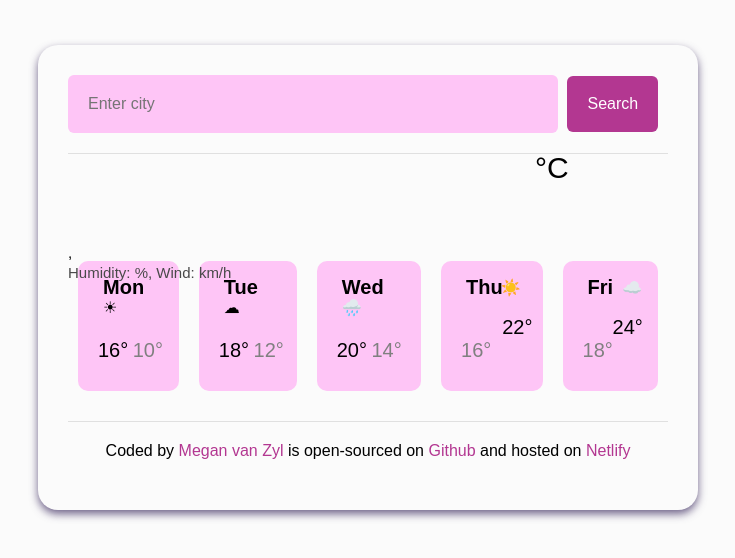
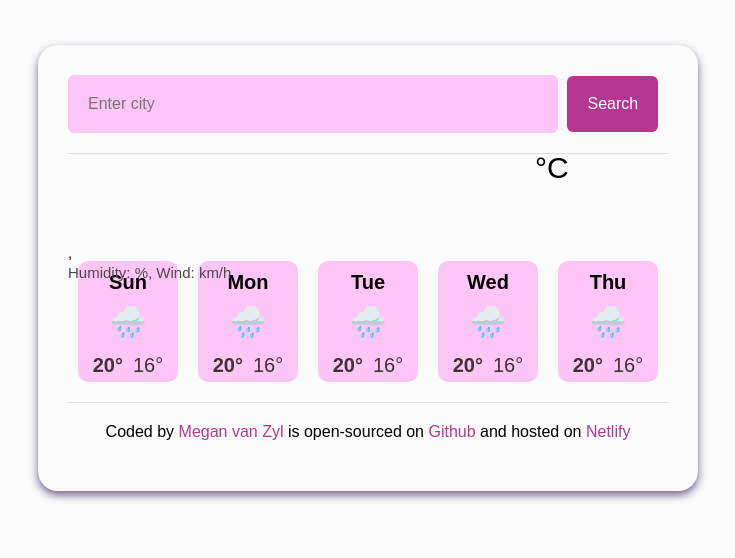
Before and after one commit to EmFirefly/weather-forecast, a plain HTML site: page index.html in a window 1280 px wide. Shown: the whole page, without its empty margins (272-1007 px from the left). Drawn offline with nearby package versions, Linux system fonts and the light colour scheme; no server answers.

Commit message:
inject forecast html into js

```diff
--- a/index.html
+++ b/index.html
@@ -31,37 +31,7 @@
           <span class="celsius">°C</span>
 
       </div>
-      <div class="forecast-5-day">
-        <div class="forecast-day">
-          <span class="day">Mon</span>
-          <span class="temp-high">16°</span>
-          <span class="temp-low">10°</span>
-          <span class="condition">☀</span>
-          </div>
-        <div class="forecast-day">
-          <span class="day">Tue</span>
-          <span class="temp-high">18°</span>
-          <span class="temp-low">12°</span>
-          <span class="condition">☁</span>
-        </div>
-        <div class="forecast-day">
-          <span class="day">Wed</span>
-          <span class="temp-high">20°</span>
-          <span class="temp-low">14°</span>
-          <span class="condition">🌧️</span>
-      </div>
-      <div class="forecast-day">
-          <span class="day">Thu</span>
-          <span class="temp-high">22°</span>
-          <span class="temp-low">16°</span>
-          <span class="condition">☀️</span>
-      </div>
-      <div class="forecast-day">
-          <span class="day">Fri</span>
-          <span class="temp-high">24°</span>
-          <span class="temp-low">18°</span>
-          <span class="condition">☁️</span>
-      </div>
+      <div class="forecast-5-day" id ="forecast">
       </div>
     </main>
     <footer>
--- a/src/index.js
+++ b/src/index.js
@@ -1,3 +1,5 @@
+
+
 function getWeatherData(response) {
        let temperatureElement = document.querySelector('.current-temperature');
     let humidityElement = document.querySelector('#humidity');
@@ -30,6 +32,24 @@ function formatDate(date) {
     return `${day} ${hours}:${minutes}`;
     }
 
+    function displayForecast() {
+    let forecastElement = document.querySelector('#forecast');
+    let days = ["Sun", "Mon", "Tue", "Wed", "Thu"];
+    let forecastHTML = "";
+    days.forEach(function(day) {
+       forecastHTML = forecastHTML + `  </div>
+          <div class="forecast-day">
+          <div class="day">${day}</div>
+          <div class="condition">🌧️</div>
+          <div class="temp-forecast">
+            <div class="temperatures"><strong>20°</strong></div>
+            <div class="temperatures">16°</div>
+          </div>
+        </div>`;
+    });
+    forecastElement.innerHTML = forecastHTML;
+    }
+
 function fetchWeatherData(city) {
     let apiKey = "5f0e384aoacc74261536bb0t2474bbf6";
     let apiUrl = `https://api.shecodes.io/weather/v1/current?query=${city}&key=${apiKey}&units=metric`;
@@ -47,3 +67,4 @@ let searchFormElement = document.querySelector('#search-form');
 searchFormElement.addEventListener('submit', searchFormSubmit);
 
 fetchWeatherData("Johannesburg");
+displayForecast();
--- a/src/styles.css
+++ b/src/styles.css
@@ -51,48 +51,41 @@ a {
 }
 .forecast-5-day {
     display: flex;
-    justify-content: space-evenly;
-    margin-top: 20px;
+    justify-content: space-around;
+    margin-top: 30px;
 }
 .forecast-day{
-    padding: 15px;
-    margin: 10px;
     border-radius: 10px;
     background-color: #FEC5F6;
-    min-height: 100px;
+    min-height: 120px;
+    width: 100px;
 }
 
 .day {
     font-size: 20px;
     font-weight: bold;
-    color: #000000;
-    position: relative;
-    left: 10px;
+    text-align: center;
+    padding: 10px 0;
 }
 
-.temp-high {
-    font-size: 20px;
-    color: #000000;
-    position: relative;
-    top: 40px;
-    left: 5px;
+.temp-forecast {
+    text-align: center;
+    margin-top: 10px;
+    display: flex;
+    justify-content: center;
+    color: #3d3535;
 }
 
-.temp-low {
+.temperatures {
+    padding: 5px;
     font-size: 20px;
-    color: #808080;
-    position: relative;
-    top: 40px;
-    left: 5px;
+    text-align: center;
 }
 
-
 .condition {
-    font-size: 16px;
-    color: #000000;
-    position: relative;
-    top: -24px;
-    left: 10px;
+    font-size: 30px;
+    padding: 0 10px;
+    text-align: center;
 }
 
 .temperature {
```
